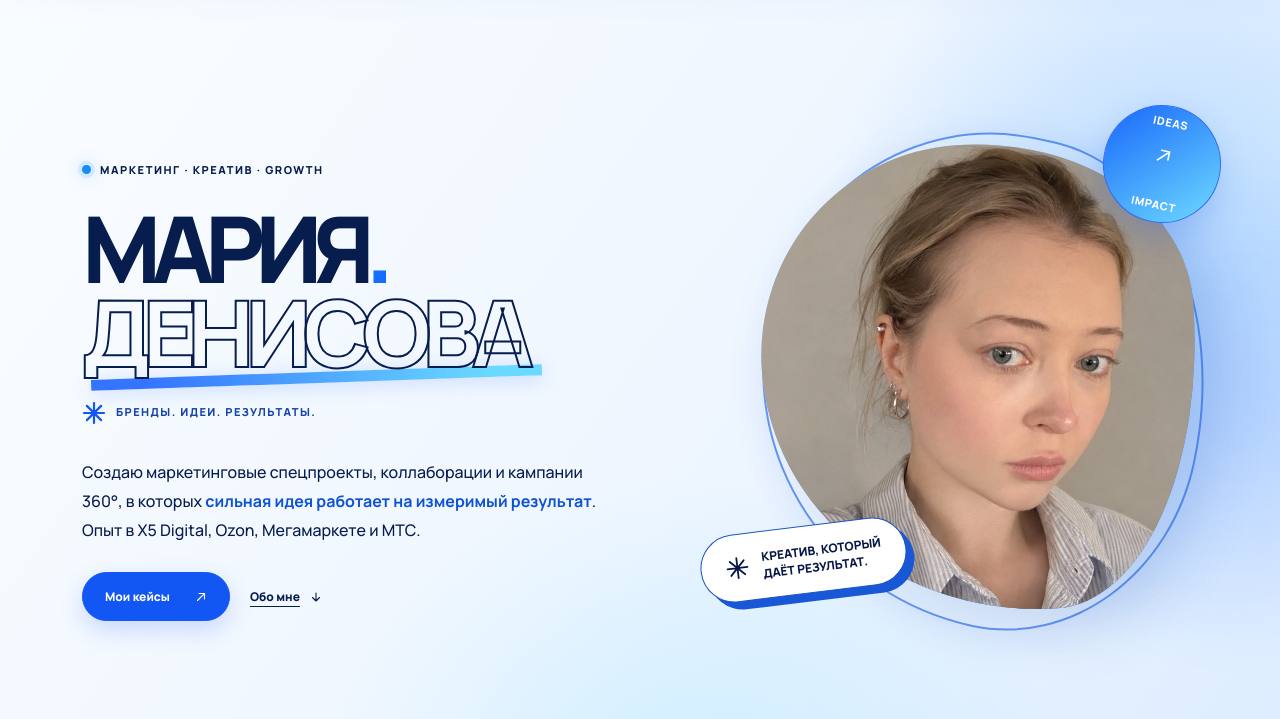
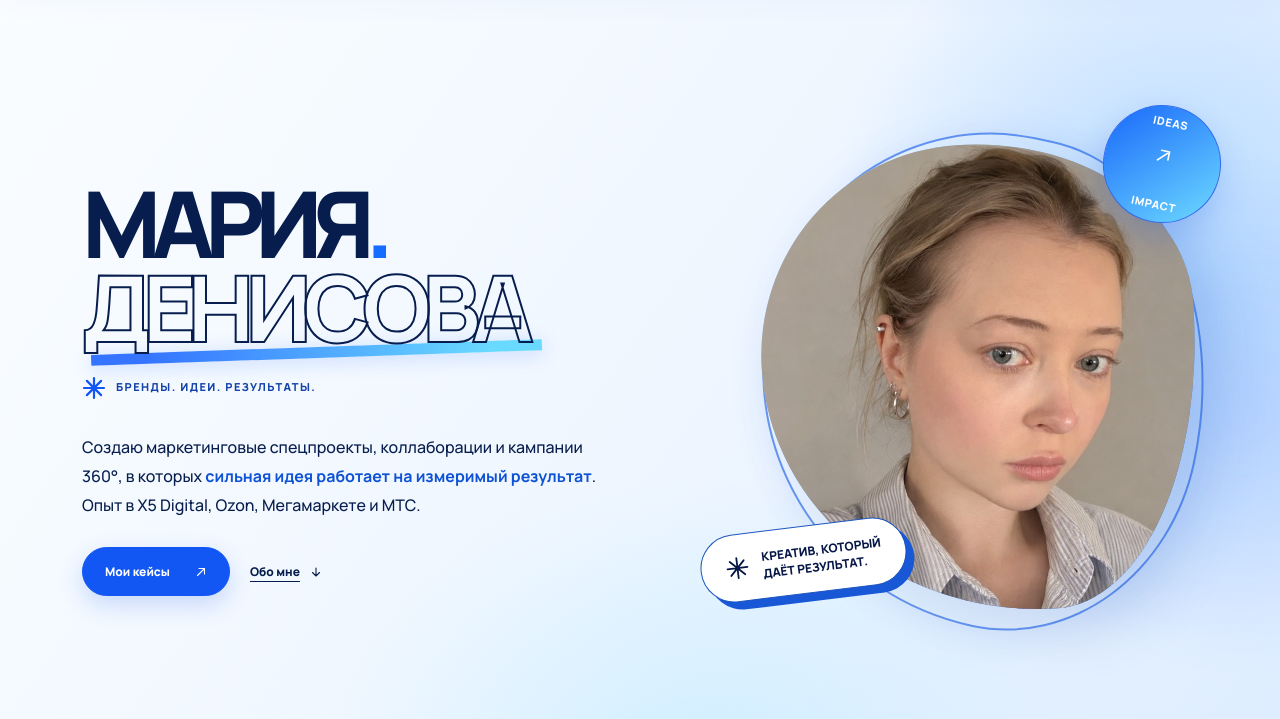
Before and after one commit to Mikheevmih/maria-portfolio, a plain HTML site: page index.html in a window 1280 px wide. Shown: the part 81-800 px from the top of the page. Drawn offline with Linux system fonts and the light colour scheme.

Commit message:
Remove Marketing Creative Growth label from hero header

```diff
--- a/index.html
+++ b/index.html
@@ -417,7 +417,6 @@
       <div class="wrap">
         <div class="hero-grid">
           <div class="hero-content">
-            <div class="availability"><span class="status-dot"></span> Маркетинг · Креатив · Growth</div>
             <h1 aria-label="Мария Денисова"><span class="line">МАРИЯ<span class="hero-punct">.</span></span><span class="line outline accent-word">ДЕНИСОВА</span></h1>
             <div class="hero-label"><span class="hero-label-dot" aria-hidden="true"><svg class="ui-icon ui-icon-star" xmlns="http://www.w3.org/2000/svg" viewBox="0 0 24 24" aria-hidden="true" focusable="false"><path d="M12 2v20M2 12h20M4.9 4.9l14.2 14.2M19.1 4.9 4.9 19.1"/></svg></span> БРЕНДЫ. ИДЕИ. РЕЗУЛЬТАТЫ.</div>
             <p class="hero-intro">Создаю маркетинговые спецпроекты, коллаборации и кампании 360°, в которых <strong>сильная идея работает на измеримый результат</strong>. Опыт в X5 Digital, Ozon, Мегамаркете и МТС.</p>
```
